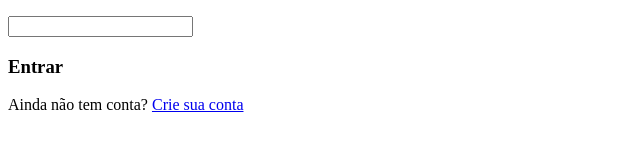
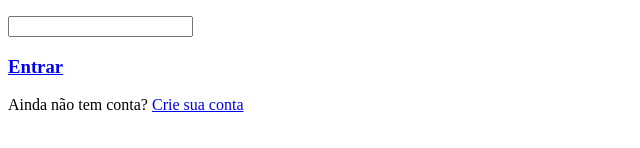
Before and after one commit to liahaller/liahaller.github.io, a plain HTML site: page login.html in a window 1280 px wide. Shown: the part 232-380 px from the top of the page, 0-640 px from the left. Drawn offline with Linux system fonts and the light colour scheme.

Commit message:
link de login pra index

```diff
--- a/login.html
+++ b/login.html
@@ -20,7 +20,7 @@
     </h3>
     <input>
     <h3>
-        Entrar
+        <a href="index.html">Entrar</a>
     </h3>
   </main>
 
```
